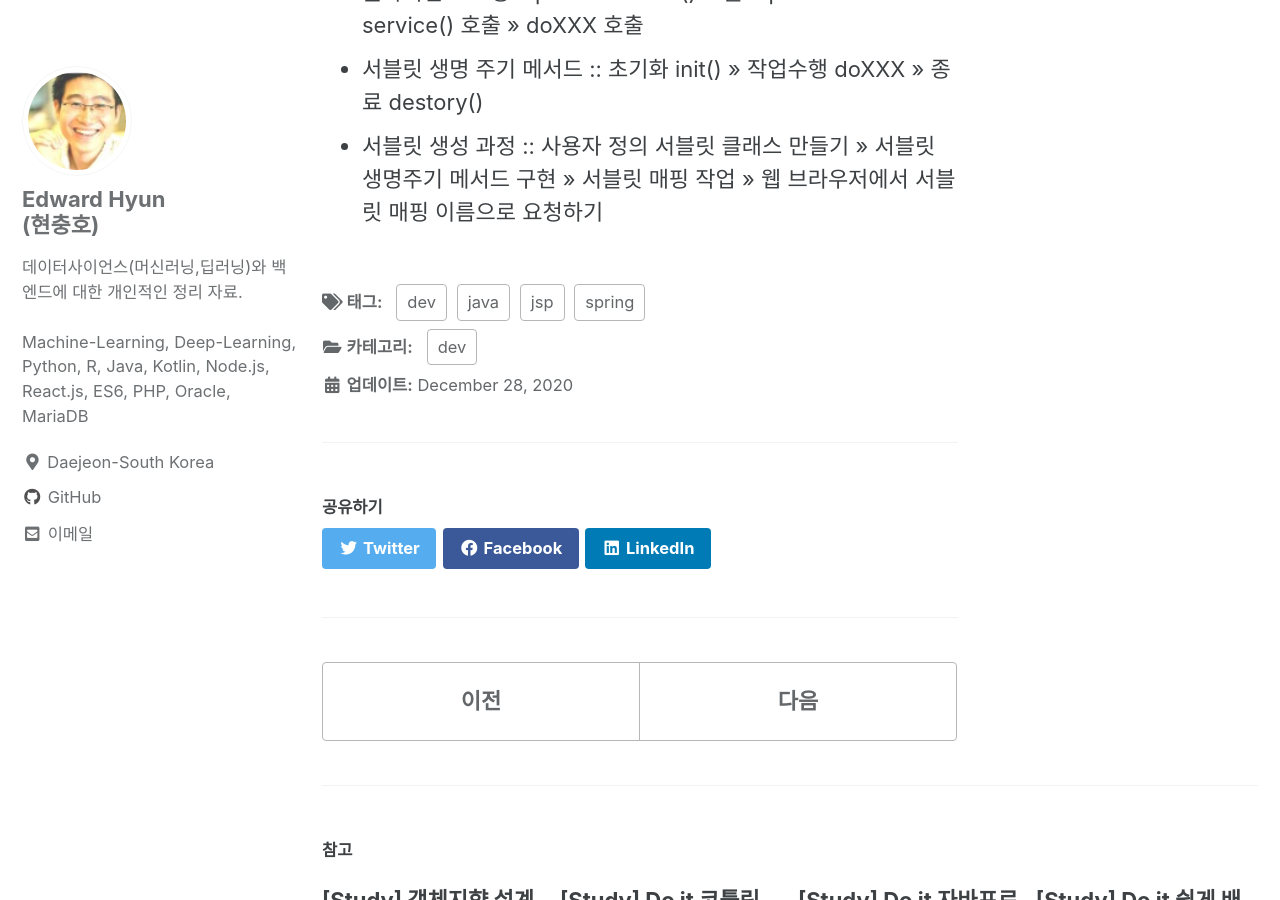
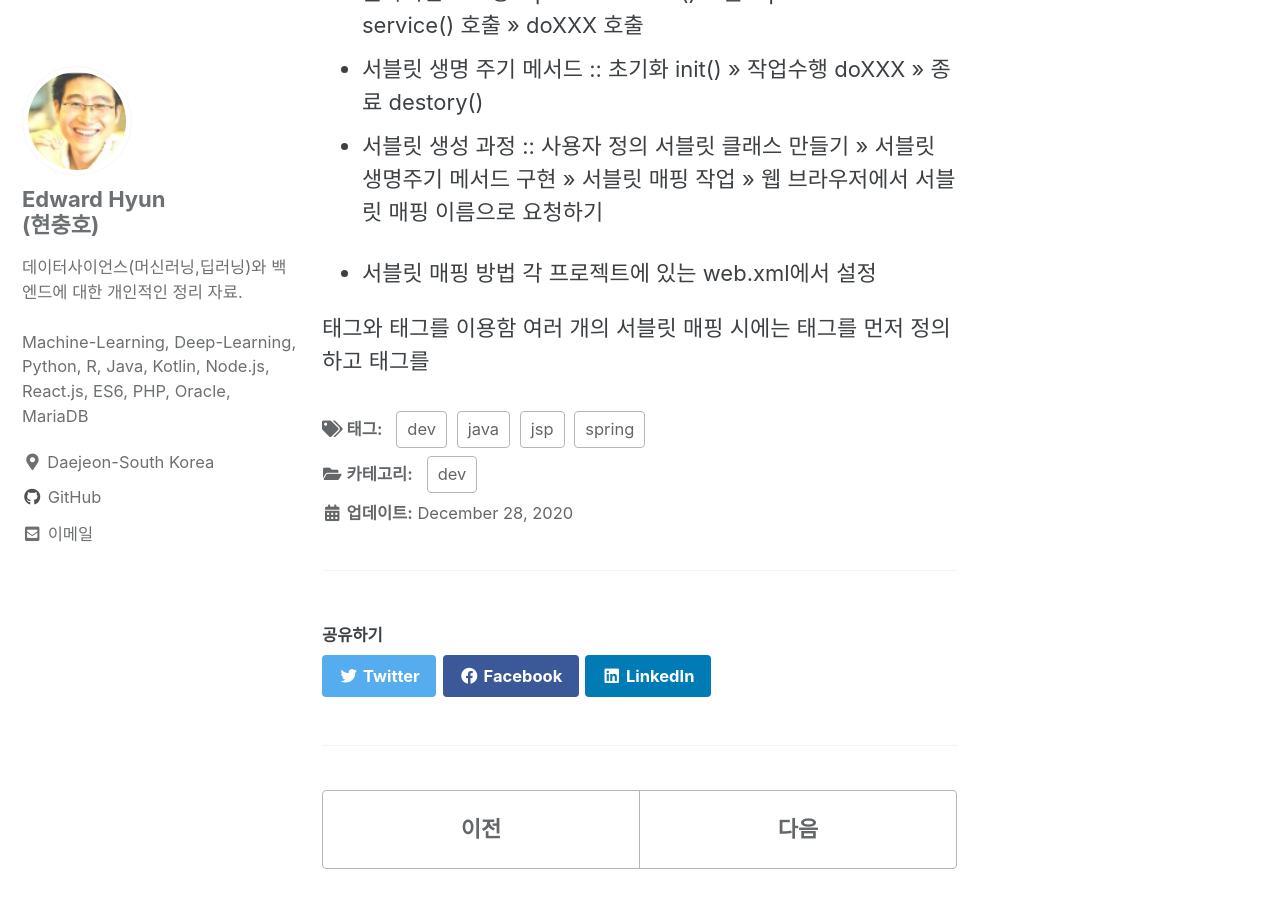
Before and after one commit to iamhch24/iamhch24.github.io, a Jekyll site: the page built from _posts/2020-12-28-[Study] 자바 웹을 다루는 기술.md, in a window 1280 px wide and 900 px high, scrolled down 3923 px. Built offline with Jekyll 4.4.1, drawn with Linux system fonts in a browser that asks for light colours; cached includes are drawn as plain includes.

Commit message:
_posts/2020-12-28-[Study] 자바 웹을 다루는 기술.md updated from https://stackedit.io/

```diff
--- a/_posts/2020-12-28-[Study] 자바 웹을 다루는 기술.md
+++ b/_posts/2020-12-28-[Study] 자바 웹을 다루는 기술.md
@@ -120,10 +120,13 @@ GenericServlet은 Servlet 인터페이스를 상속하여 클라이언트-서버
 * 서블릿 생명 주기 메서드 :: 초기화 init() >> 작업수행 doXXX >> 종료 destory()
 * 서블릿 생성 과정 :: 사용자 정의 서블릿 클래스 만들기 >> 서블릿 생명주기 메서드 구현 >> 서블릿 매핑 작업 >> 웹 브라우저에서 서블릿 매핑 이름으로 요청하기
 
-
+* 서블릿 매핑 방법
+각 프로젝트에 있는 web.xml에서 설정
+<servlet> 태그와 <servlet-mapping> 태그를 이용함
+여러 개의 서블릿 매핑 시에는 <servlet> 태그를 먼저 정의하고 <servlet-mapping> 태그를
 
 <!--stackedit_data:
-eyJoaXN0b3J5IjpbLTEyNzg4MDc1OTQsOTQ2MjkwNzI5LC01Mj
-IzMTQyMDMsLTEyNDI0ODc3ODAsLTIwMjU4NDA0ODksODI2NjEx
-NDk2XX0=
+eyJoaXN0b3J5IjpbMjU2NTQ0Njk2LC0xMjc4ODA3NTk0LDk0Nj
+I5MDcyOSwtNTIyMzE0MjAzLC0xMjQyNDg3NzgwLC0yMDI1ODQw
+NDg5LDgyNjYxMTQ5Nl19
 -->
```
